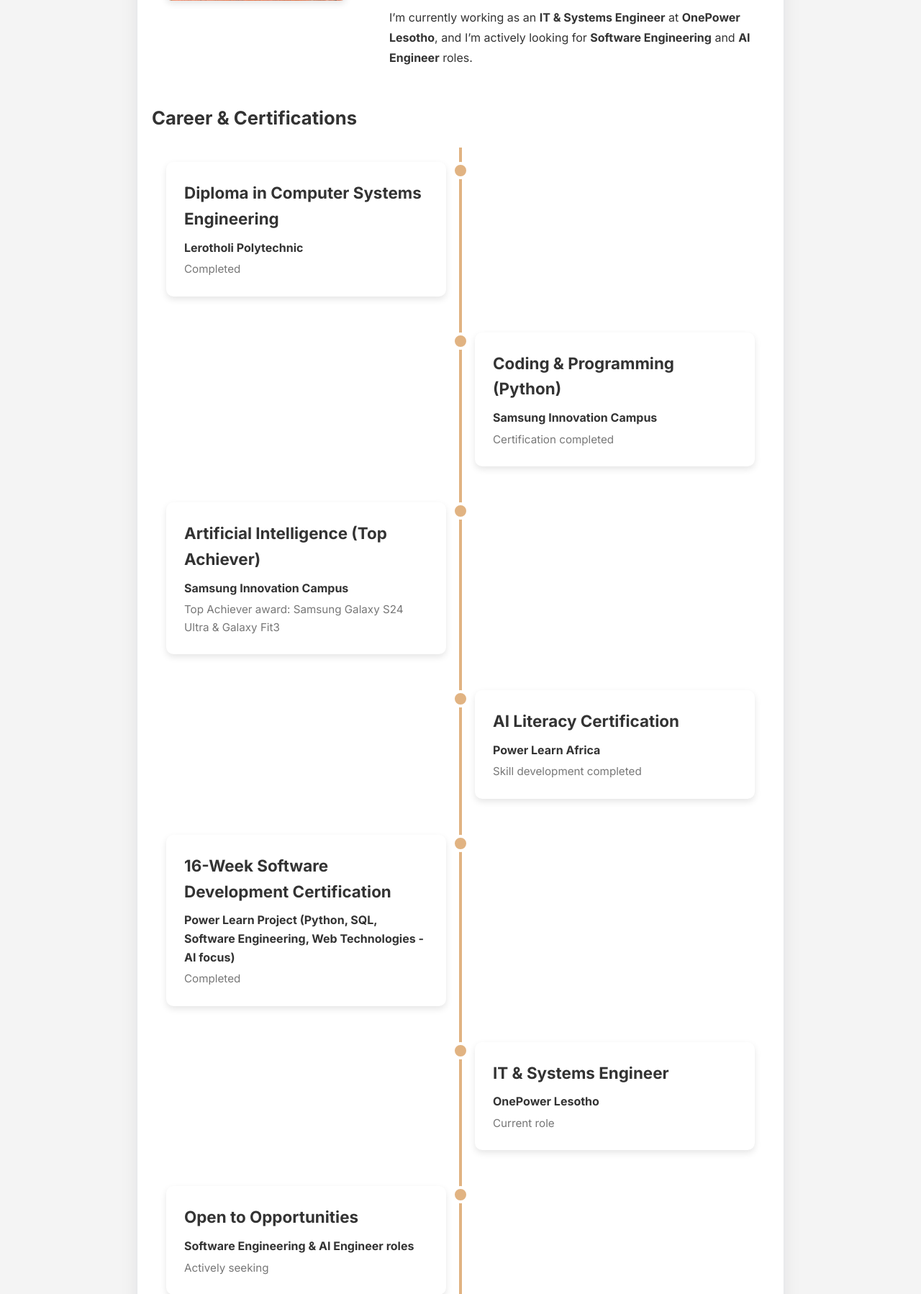
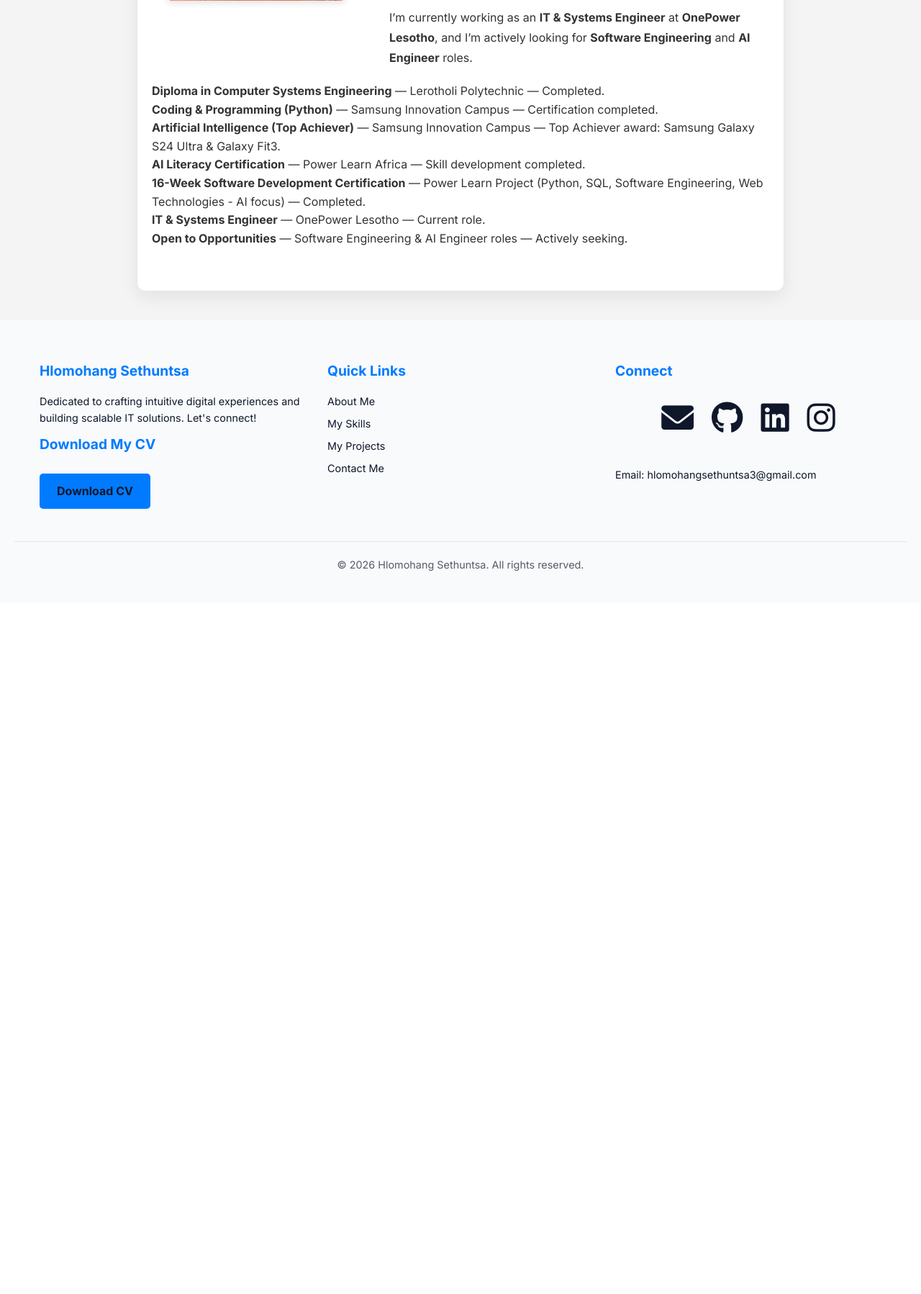
Before and after one commit to Hlomohangcue/PLP-First-Hackathon, a Python web app: template templates/about.html in a window 1280 px wide. Shown: the part 672-2470 px from the top of the page at 72% size. After the commit the page ends 1466 px from the top, so only its background shows below. Run offline with Jinja, Linux system fonts and the light colour scheme; the template is opened without the code that fills it, so the values that code supplies are empty.

Commit message:
Remove Career & Certifications timeline from About
Made-with: Cursor

```diff
--- a/templates/about.html
+++ b/templates/about.html
@@ -47,75 +47,13 @@
         </div>
     </section>
 
-    <section class="achievements">
-        <h2>Career & Certifications</h2>
-
-        <div class="timeline-container">
-            <div class="timeline-item">
-                <div class="timeline-dot"></div>
-                <div class="timeline-content">
-                    <h3>Diploma in Computer Systems Engineering</h3>
-                    <p class="institution">Lerotholi Polytechnic</p>
-                    <p class="years">Completed</p>
-                </div>
-            </div>
-
-            <div class="timeline-item">
-                <div class="timeline-dot"></div>
-                <div class="timeline-content">
-                    <h3>Coding & Programming (Python)</h3>
-                    <p class="institution">Samsung Innovation Campus</p>
-                    <p class="years">Certification completed</p>
-                </div>
-            </div>
-
-            <div class="timeline-item">
-                <div class="timeline-dot"></div>
-                <div class="timeline-content">
-                    <h3>Artificial Intelligence (Top Achiever)</h3>
-                    <p class="institution">Samsung Innovation Campus</p>
-                    <p class="years">Top Achiever award: Samsung Galaxy S24 Ultra & Galaxy Fit3</p>
-                </div>
-            </div>
-
-            <div class="timeline-item">
-                <div class="timeline-dot"></div>
-                <div class="timeline-content">
-                    <h3>AI Literacy Certification</h3>
-                    <p class="institution">Power Learn Africa</p>
-                    <p class="years">Skill development completed</p>
-                </div>
-            </div>
-
-            <div class="timeline-item">
-                <div class="timeline-dot"></div>
-                <div class="timeline-content">
-                    <h3>16-Week Software Development Certification</h3>
-                    <p class="institution">Power Learn Project (Python, SQL, Software Engineering, Web Technologies - AI focus)</p>
-                    <p class="years">Completed</p>
-                </div>
-            </div>
-
-            <div class="timeline-item">
-                <div class="timeline-dot"></div>
-                <div class="timeline-content">
-                    <h3>IT & Systems Engineer</h3>
-                    <p class="institution">OnePower Lesotho</p>
-                    <p class="years">Current role</p>
-                </div>
-            </div>
-
-            <div class="timeline-item">
-                <div class="timeline-dot"></div>
-                <div class="timeline-content">
-                    <h3>Open to Opportunities</h3>
-                    <p class="institution">Software Engineering & AI Engineer roles</p>
-                    <p class="years">Actively seeking</p>
-                </div>
-            </div>
-        </div>
-
-    </section>
+    <p><strong>Diploma in Computer Systems Engineering</strong> — Lerotholi Polytechnic — Completed.</p>
+    <p><strong>Coding &amp; Programming (Python)</strong> — Samsung Innovation Campus — Certification completed.</p>
+    <p><strong>Artificial Intelligence (Top Achiever)</strong> — Samsung Innovation Campus — Top Achiever award: Samsung Galaxy S24 Ultra &amp; Galaxy Fit3.</p>
+    <p><strong>AI Literacy Certification</strong> — Power Learn Africa — Skill development completed.</p>
+    <p><strong>16-Week Software Development Certification</strong> — Power Learn Project (Python, SQL, Software Engineering, Web Technologies - AI focus) — Completed.</p>
+    <p><strong>IT &amp; Systems Engineer</strong> — OnePower Lesotho — Current role.</p>
+    <p><strong>Open to Opportunities</strong> — Software Engineering &amp; AI Engineer roles — Actively seeking.</p>
 </main>
 
    <footer>
```
